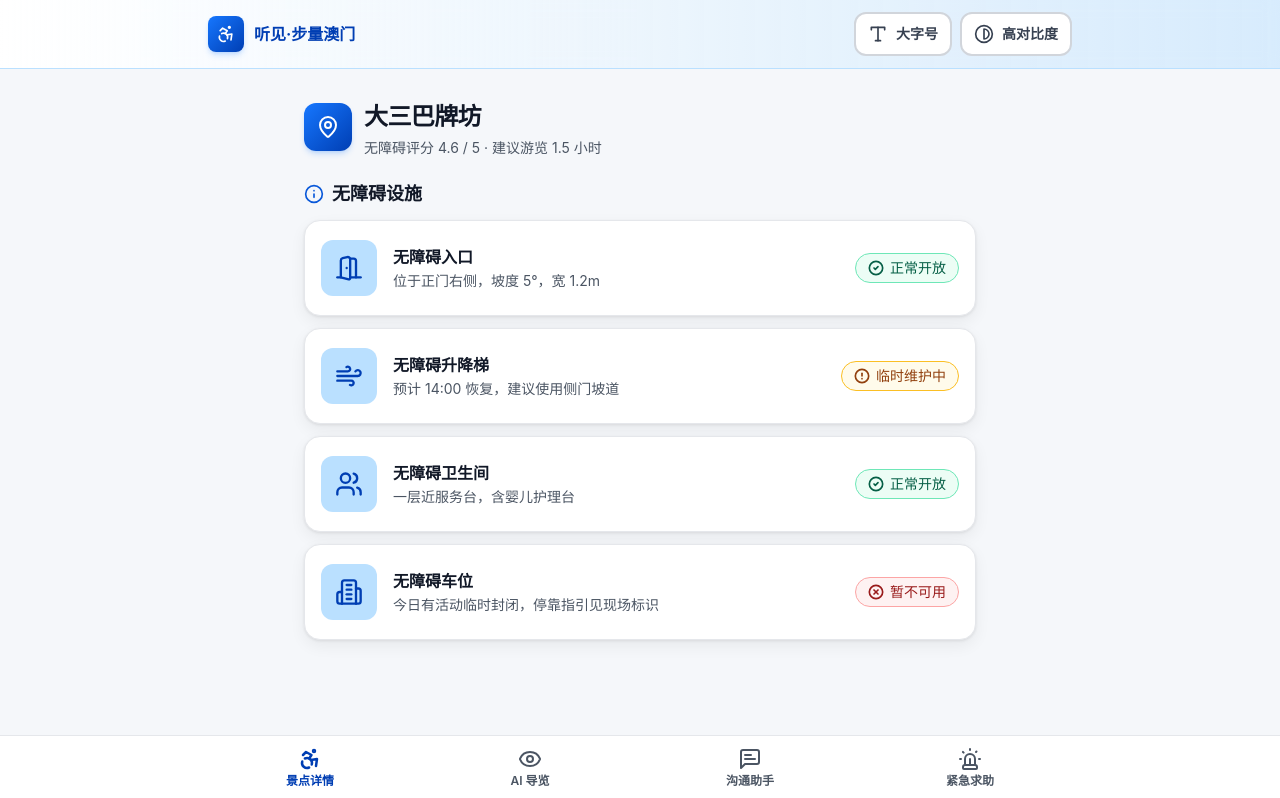
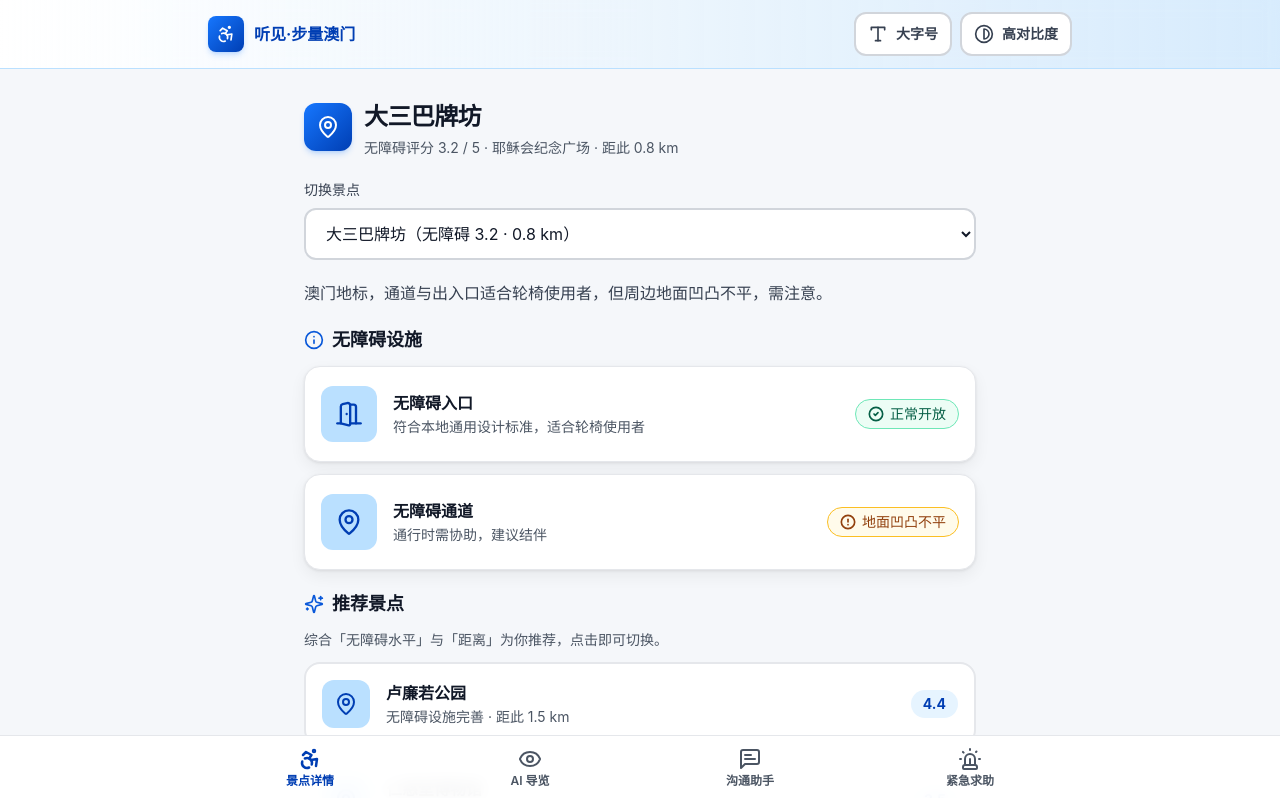
Before and after one commit to lizuonong/tingjian-buliang-macau, a React (Vite) app: page / in a window 1280 px wide. Shown: the top 798 px of the page. Built offline with nearby package versions, Linux system fonts and the light colour scheme.

Commit message:
feat: 景点详情页支持切换景点，按无障碍数据+距离加权推荐（数据来源澳门旅游局无障碍旅游指南）

```diff
--- /dev/null
+++ b/src/data/spots.ts
@@ -0,0 +1,116 @@
+import type { Spot } from '../types';
+
+/**
+ * 景点数据与推荐算法
+ *
+ * 数据来源：澳门特别行政区政府旅游局《无障碍旅游指南》
+ *   https://www.macaotourism.gov.mo/zh-hans/barrier-free-access-guide
+ *
+ * 说明：`distanceKm` 目前为模拟距离（假设用户在澳门半岛中心），
+ * 正式版可接入浏览器 geolocation 或后台定位服务后动态覆盖。
+ * `accessibilityScore` 依据官网「设施无障碍水平」归类（出入口/升降机/公厕/通道等）估算。
+ */
+
+export const SPOTS: Spot[] = [
+  {
+    id: 'ruins-st-paul',
+    name: '大三巴牌坊',
+    address: '耶稣会纪念广场',
+    distanceKm: 0.8,
+    accessibilityScore: 3.2,
+    description: '澳门地标，通道与出入口适合轮椅使用者，但周边地面凹凸不平，需注意。',
+    facilities: [
+      { id: 'entrance', name: '无障碍入口', icon: 'door', status: 'open', statusText: '正常开放', note: '符合本地通用设计标准，适合轮椅使用者' },
+      { id: 'path', name: '无障碍通道', icon: 'path', status: 'maintenance', statusText: '地面凹凸不平', note: '通行时需协助，建议结伴' },
+    ],
+  },
+  {
+    id: 'lu-kwan-yuen',
+    name: '卢廉若公园',
+    address: '罗利老马路 10 号',
+    distanceKm: 1.5,
+    accessibilityScore: 4.4,
+    description: '澳门最具苏式园林特色的公园，无障碍设施完善，适合悠闲散步。',
+    facilities: [
+      { id: 'entrance', name: '无障碍入口', icon: 'door', status: 'open', statusText: '正常开放', note: '主入口设无障碍坡道' },
+      { id: 'restroom', name: '无障碍卫生间', icon: 'restroom', status: 'open', statusText: '正常开放', note: '近南门，空间充足' },
+      { id: 'path', name: '无障碍通道', icon: 'path', status: 'open', statusText: '正常开放', note: '园内主步道平坦宽阔' },
+    ],
+  },
+  {
+    id: 'st-anthony',
+    name: '圣安多尼教堂',
+    address: '花王堂前地',
+    distanceKm: 1.1,
+    accessibilityScore: 3.8,
+    description: '澳门三大古教堂之一，入口设缓坡，内部通道便于轮椅通行。',
+    facilities: [
+      { id: 'entrance', name: '无障碍入口', icon: 'door', status: 'open', statusText: '正常开放', note: '侧门设无障碍缓坡' },
+      { id: 'path', name: '无障碍通道', icon: 'path', status: 'open', statusText: '正常开放', note: '堂内走道宽敞平缓' },
+    ],
+  },
+  {
+    id: 'garden-camoes',
+    name: '白鸽巢公园（贾梅士花园）',
+    address: '公园前街',
+    distanceKm: 1.6,
+    accessibilityScore: 4.1,
+    description: '绿树成荫，设多条无障碍坡道与休息区，适合长者与轮椅使用者。',
+    facilities: [
+      { id: 'entrance', name: '无障碍入口', icon: 'door', status: 'open', statusText: '正常开放', note: '多个入口设坡道' },
+      { id: 'restroom', name: '无障碍卫生间', icon: 'restroom', status: 'maintenance', statusText: '临时维护中', note: '预计下午恢复' },
+      { id: 'path', name: '无障碍通道', icon: 'path', status: 'open', statusText: '正常开放', note: '主步道坡度平缓' },
+    ],
+  },
+  {
+    id: 'holy-house-mercy',
+    name: '仁慈堂博物馆',
+    address: '议事亭前地',
+    distanceKm: 0.5,
+    accessibilityScore: 3.5,
+    description: '位于议事亭前地的历史建筑，入口设无障碍通道，展示澳门慈善历史。',
+    facilities: [
+      { id: 'entrance', name: '无障碍入口', icon: 'door', status: 'open', statusText: '正常开放', note: '侧门设无障碍通道' },
+      { id: 'elevator', name: '无障碍升降梯', icon: 'elevator', status: 'closed', statusText: '暂不可用', note: '前往二层的升降梯维修中' },
+    ],
+  },
+  {
+    id: 'oriental-foundation',
+    name: '东方基金会会址',
+    address: '白鸽巢公园旁',
+    distanceKm: 1.3,
+    accessibilityScore: 3.6,
+    description: '古典南欧风格建筑，前花园设无障碍坡道，环境幽静。',
+    facilities: [
+      { id: 'entrance', name: '无障碍入口', icon: 'door', status: 'open', statusText: '正常开放', note: '前门设无障碍坡道' },
+      { id: 'path', name: '无障碍通道', icon: 'path', status: 'open', statusText: '正常开放', note: '花园步道平整' },
+    ],
+  },
+];
+
+/** 设施图标名 → lucide 组件 key */
+export const FACILITY_ICON_KEYS = ['door', 'elevator', 'restroom', 'parking', 'path'] as const;
+
+/**
+ * 推荐算法：综合「无障碍水平评分」与「距离」加权排序
+ *
+ * score = accessibilityScore * 权重 - 距离 * 权重
+ * 归一化处理后，无障碍更高、距离更近的景点得分更高。
+ */
+export function recommendSpots(currentSpotId: string, spots: Spot[] = SPOTS): Spot[] {
+  return spots
+    .filter((s) => s.id !== currentSpotId)
+    .map((s) => {
+      // 无障碍权重 0.6，距离权重 0.4（距离越近分越高）
+      const score = s.accessibilityScore * 0.6 - s.distanceKm * 0.4;
+      return { spot: s, score };
+    })
+    .sort((a, b) => b.score - a.score)
+    .map((r) => r.spot);
+}
+
+/** 根据景点无障碍评分生成推荐理由文案 */
+export function recommendReason(spot: Spot): string {
+  const scoreText = spot.accessibilityScore >= 4 ? '无障碍设施完善' : '无障碍设施基本可用';
+  return `${scoreText} · 距此 ${spot.distanceKm.toFixed(1)} km`;
+}
--- a/src/pages/SpotDetail.tsx
+++ b/src/pages/SpotDetail.tsx
@@ -1,65 +1,67 @@
-import { Building2, DoorOpen, Info, MapPin, Users, Wind } from 'lucide-react';
+import { Building2, DoorOpen, Info, MapPin, Sparkles, Users, Wind } from 'lucide-react';
 import type { LucideIcon } from 'lucide-react';
+import { useState } from 'react';
 import FacilityCard from '../components/FacilityCard';
 import PageHeader from '../components/PageHeader';
-import type { Facility } from '../types';
+import { recommendReason, recommendSpots, SPOTS } from '../data/spots';
+import type { Facility, Spot } from '../types';
 
 /**
  * 04 景点详情页 (Spot Detail)
- * - 设施卡片：无障碍入口 / 升降梯 / 卫生间，带状态标签
- * - 实时提醒：众包突发障碍反馈（图标 + 文字，不依赖颜色）
+ * - 切换景点：通过顶部下拉框切换当前景点
+ * - 展示当前景点的无障碍设施（入口 / 升降梯 / 卫生间 / 通道等）与状态标签
+ * - 景点推荐：综合「无障碍水平评分」+「距离」加权排序，可一键切换
+ * 数据来源：澳门旅游局无障碍旅游指南
  */
-
-const FACILITIES: Facility[] = [
-  {
-    id: 'entrance',
-    name: '无障碍入口',
-    icon: 'door',
-    status: 'open',
-    statusText: '正常开放',
-    note: '位于正门右侧，坡度 5°，宽 1.2m',
-  },
-  {
-    id: 'elevator',
-    name: '无障碍升降梯',
-    icon: 'elevator',
-    status: 'maintenance',
-    statusText: '临时维护中',
-    note: '预计 14:00 恢复，建议使用侧门坡道',
-  },
-  {
-    id: 'restroom',
-    name: '无障碍卫生间',
-    icon: 'restroom',
-    status: 'open',
-    statusText: '正常开放',
-    note: '一层近服务台，含婴儿护理台',
-  },
-  {
-    id: 'parking',
-    name: '无障碍车位',
-    icon: 'parking',
-    status: 'closed',
-    statusText: '暂不可用',
-    note: '今日有活动临时封闭，停靠指引见现场标识',
-  },
-];
 
 const FACILITY_ICONS: Record<string, LucideIcon> = {
   door: DoorOpen,
   elevator: Wind,
   restroom: Users,
   parking: Building2,
+  path: MapPin,
 };
 
 export default function SpotDetail() {
+  const [currentId, setCurrentId] = useState<string>(SPOTS[0].id);
+  const current = SPOTS.find((s) => s.id === currentId) ?? SPOTS[0];
+  const recommendations = recommendSpots(current.id);
+
+  /** 切换景点 */
+  const switchSpot = (id: string) => {
+    setCurrentId(id);
+    window.scrollTo({ top: 0, behavior: 'smooth' });
+  };
+
   return (
     <div className="mx-auto max-w-2xl space-y-5">
       <PageHeader
         icon={<MapPin className="h-6 w-6" />}
-        title="大三巴牌坊"
-        subtitle="无障碍评分 4.6 / 5 · 建议游览 1.5 小时"
+        title={current.name}
+        subtitle={`无障碍评分 ${current.accessibilityScore.toFixed(1)} / 5 · ${current.address} · 距此 ${current.distanceKm.toFixed(1)} km`}
       />
+
+      {/* 切换景点 */}
+      <div>
+        <label htmlFor="spot-select" className="mb-2 block text-sm font-medium text-gray-700">
+          切换景点
+        </label>
+        <select
+          id="spot-select"
+          value={current.id}
+          onChange={(e) => switchSpot(e.target.value)}
+          className="focus-ring min-h-[52px] w-full rounded-xl border-2 border-gray-300 bg-white px-4 text-base text-gray-900 transition-colors hover:border-brand-400"
+        >
+          {SPOTS.map((s) => (
+            <option key={s.id} value={s.id}>
+              {s.name}（无障碍 {s.accessibilityScore.toFixed(1)} · {s.distanceKm.toFixed(1)} km）
+            </option>
+          ))}
+        </select>
+      </div>
+
+      {/* 景点简介 */}
+      <p className="leading-relaxed text-gray-700">{current.description}</p>
 
       {/* 无障碍设施 */}
       <section aria-labelledby="facility-heading">
@@ -71,8 +73,47 @@ export default function SpotDetail() {
           无障碍设施
         </h2>
         <ul className="space-y-3">
-          {FACILITIES.map((f) => (
+          {current.facilities.map((f: Facility) => (
             <FacilityCard key={f.id} facility={f} icon={FACILITY_ICONS[f.icon]} />
+          ))}
+        </ul>
+      </section>
+
+      {/* 景点推荐（按无障碍数据 + 距离加权排序） */}
+      <section aria-labelledby="recommend-heading">
+        <h2
+          id="recommend-heading"
+          className="mb-3 flex items-center gap-2 text-lg font-bold text-gray-900"
+        >
+          <Sparkles aria-hidden="true" className="h-5 w-5 text-brand-600" />
+          推荐景点
+        </h2>
+        <p className="mb-3 text-sm text-gray-600">
+          综合「无障碍水平」与「距离」为你推荐，点击即可切换。
+        </p>
+        <ul className="space-y-3">
+          {recommendations.map((s: Spot) => (
+            <li key={s.id}>
+              <button
+                type="button"
+                onClick={() => switchSpot(s.id)}
+                className="focus-ring flex min-h-[72px] w-full items-center gap-4 rounded-2xl border-2 border-gray-200 bg-white p-4 text-left transition-colors hover:border-brand-400 hover:bg-brand-50"
+              >
+                <span
+                  aria-hidden="true"
+                  className="flex h-12 w-12 shrink-0 items-center justify-center rounded-xl bg-brand-100 text-brand-700"
+                >
+                  <MapPin className="h-6 w-6" />
+                </span>
+                <span className="min-w-0 flex-1">
+                  <span className="block text-base font-semibold text-gray-900">{s.name}</span>
+                  <span className="mt-0.5 block text-sm text-gray-600">{recommendReason(s)}</span>
+                </span>
+                <span className="shrink-0 rounded-full bg-brand-50 px-3 py-1 text-sm font-bold text-brand-700">
+                  {s.accessibilityScore.toFixed(1)}
+                </span>
+              </button>
+            </li>
           ))}
         </ul>
       </section>
```
Also changed, not shown: src/types/index.ts (+13 -0 lines).
